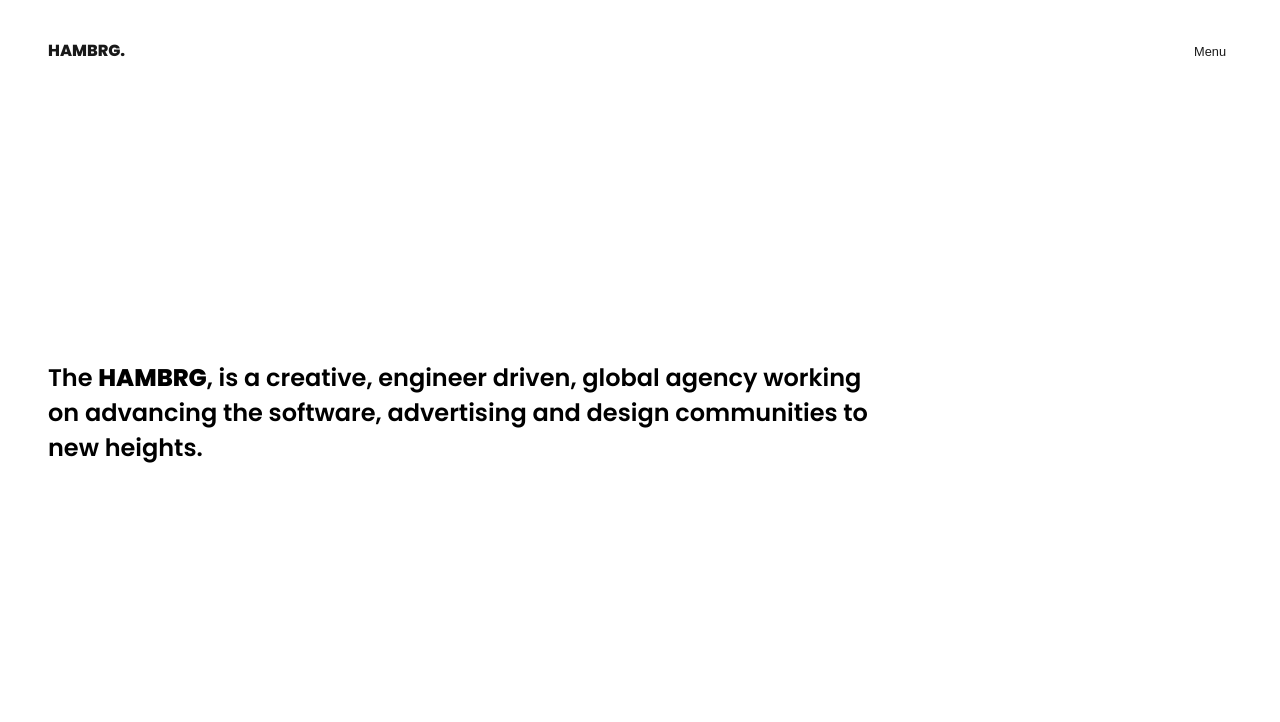
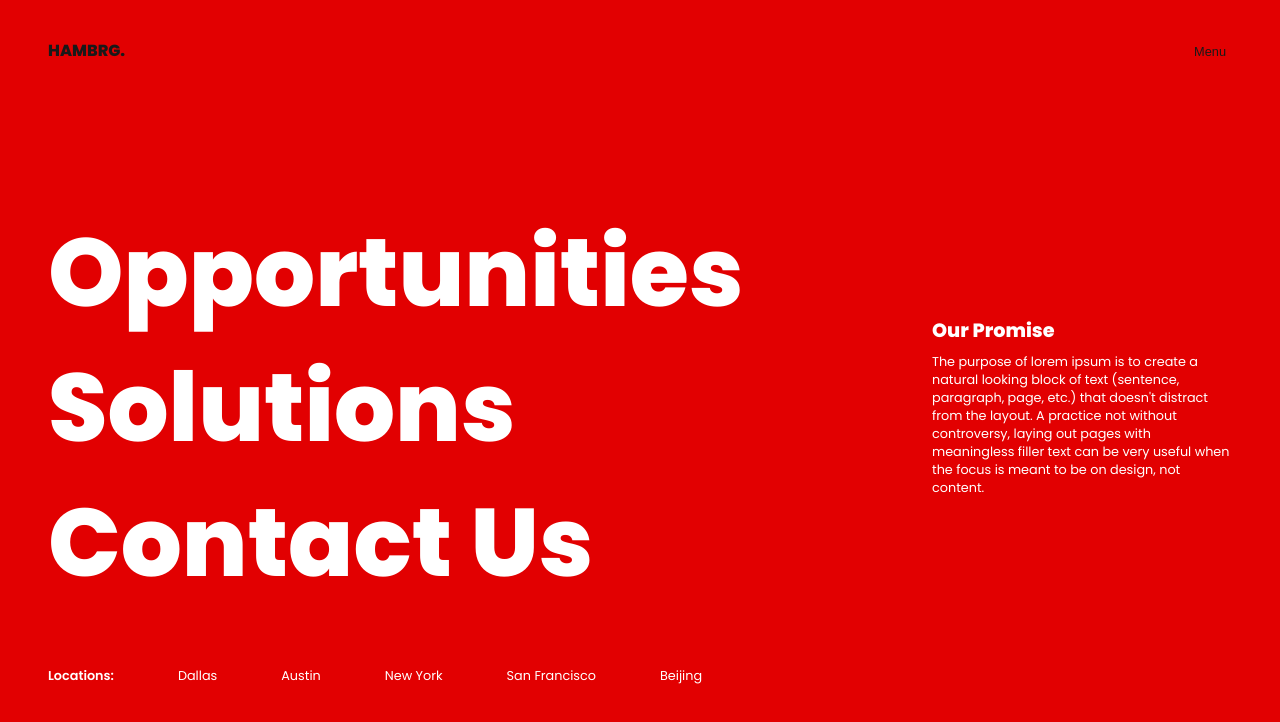
Before and after one commit to arif-bashar/react-gsap-menu, a React (Create React App) app: page / in a window 1280 px wide. Shown: the top 722 px of the page. Built offline with nearby package versions, Linux system fonts and the light colour scheme.

Commit message:
closes menu on router changes

```diff
--- a/src/App.scss
+++ b/src/App.scss
@@ -67,7 +67,7 @@ header {
   }
   // hamburger menu
   .hamburger-menu {
-    display: none;
+    // display: none;
     z-index: 9;
     top: 0;
     bottom: 0;
--- a/src/components/Hamburger.js
+++ b/src/components/Hamburger.js
@@ -1,9 +1,24 @@
-import React from "react";
+import React, { useEffect, useRef } from "react";
 import { Link } from "react-router-dom";
 
-const Hamburger = () => {
+const Hamburger = ({ state }) => {
+  let menu = useRef(null);
+
+  useEffect(() => {
+    if (state.clicked === false) {
+      // close hamburger menu
+      menu.style.display = "none";
+    } else if (
+      state.clicked === true ||
+      (state.clicked === true && state.initial === null)
+    ) {
+      // open menu
+      menu.style.display = "block";
+    }
+  });
+
   return (
-    <div className="hamburger-menu">
+    <div ref={(el) => (menu = el)} className="hamburger-menu">
       <div className="menu-secondary-background-color"></div>
       <div className="menu-layer">
         <div className="menu-city-background"></div>
--- a/src/components/Header.js
+++ b/src/components/Header.js
@@ -1,8 +1,9 @@
-import React, { useState } from "react";
-import { Link } from "react-router-dom";
+import React, { useState, useEffect } from "react";
+import { Link, withRouter } from "react-router-dom";
 import Hamburger from "./Hamburger";
 
-const Header = () => {
+const Header = ({ history }) => {
+
   // State for menu button press
   const [state, setState] = useState({
     initial: false,
@@ -13,6 +14,12 @@ const Header = () => {
   // State for disabling the menu button for good UX purposes
   const [disabled, setDisabled] = useState(false);
 
+
+  useEffect(() => {
+    history.listen(() => {
+      setState({ clicked: false, menuName: "Menu"})
+    })
+  })
   const handleMenu = () => {
     disableMenu();
     // This condition will execute once the first time menu is clicked
@@ -61,9 +68,9 @@ const Header = () => {
           </div>
         </div>
       </div>
-      <Hamburger />
+      <Hamburger state={state} />
     </header>
   );
 };
 
-export default Header;
+export default withRouter(Header);
```
